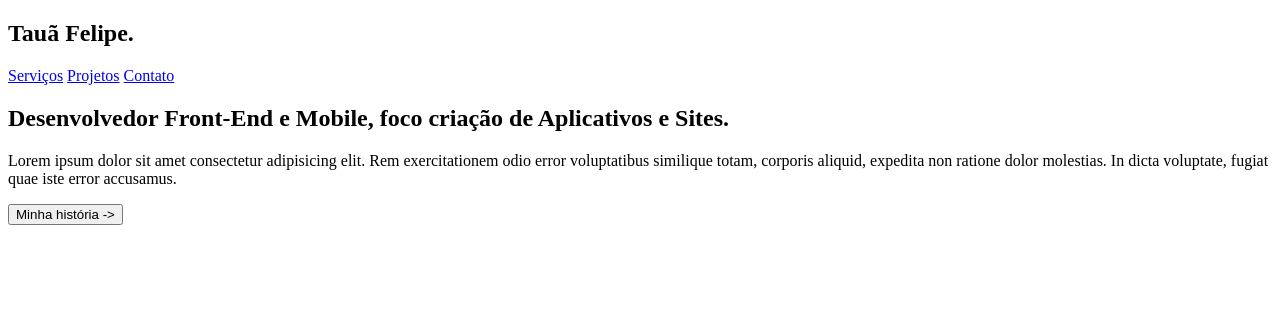
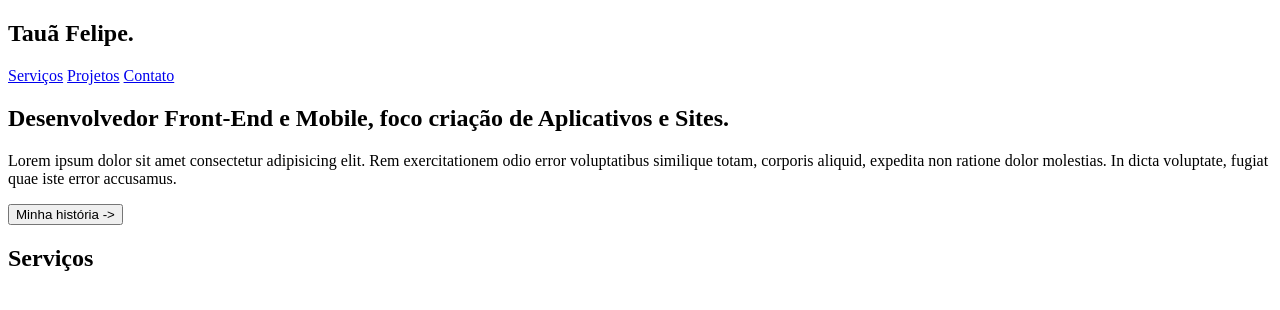
Before and after one commit to felipetaua/Portfolio, a plain HTML site: page index.html in a window 1280 px wide. Drawn offline with Linux system fonts and the light colour scheme.

Commit message:
iniciando a estrutura principal do portifolio

```diff
--- a/index.html
+++ b/index.html
@@ -29,5 +29,12 @@
             </div>
         </div>
     </section>
+
+    <main>
+        <section id="services">
+            <h1>Serviços</h1>
+
+        </section>
+    </main>
 </body>
 </html>
```
